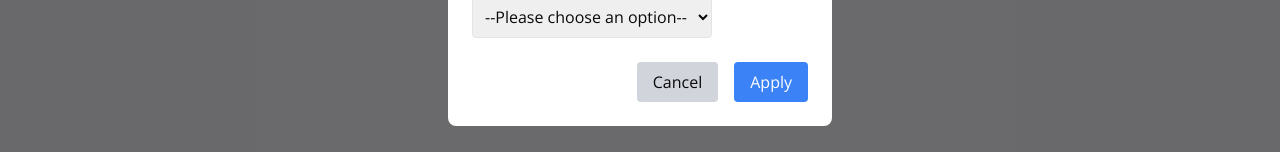
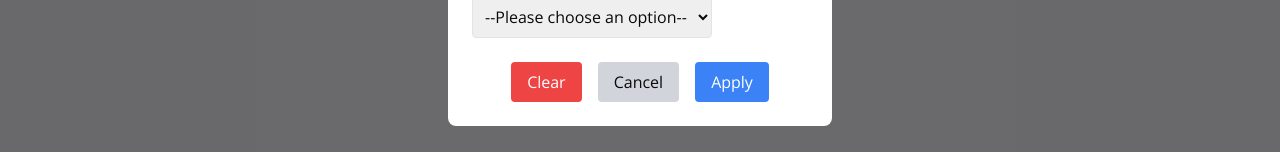
Before and after one commit to jgoyk/WorkoutTracker, a React (Vite) app in the folder frontend/: page /exercises in a window 1280 px wide. Both pictures are taken after a click on the button "Filter". Shown: the part 539-691 px from the top of the page. Built offline with nearby package versions, Linux system fonts and the light colour scheme; no server answers.

Commit message:
Filter & Search functions work together, and filter state is saved/can be cleared

```diff
--- a/frontend/src/components/FilterPopup.jsx
+++ b/frontend/src/components/FilterPopup.jsx
@@ -1,6 +1,6 @@
-import React, { useState } from "react";
+import React, { useState, useEffect } from "react";
 
-const FilterPopup = ({ onApply, onClose }) => {
+const FilterPopup = ({ initialFilters, onApply, onClose }) => {
   const [filters, setFilters] = useState({
     category: "",
     level: "",
@@ -9,6 +9,11 @@ const FilterPopup = ({ onApply, onClose }) => {
     equipment: "",
   });
 
+  useEffect(() => {
+    if (initialFilters) {
+      setFilters(initialFilters);
+    }
+  }, [initialFilters]);
 
   const handleInputChange = (e) => {
     const { name, value } = e.target;
@@ -18,6 +23,15 @@ const FilterPopup = ({ onApply, onClose }) => {
   const handleApplyFilters = () => {
     onApply(filters);
     onClose();
+  };
+  const handleClearFilters = () => {
+    setFilters({
+        category: "",
+        level: "",
+        force: "",
+        mechanic: "",
+        equipment: "",
+    });
   };
 
   return (
@@ -84,7 +98,13 @@ const FilterPopup = ({ onApply, onClose }) => {
             </select>
           </div>
         </div>
-        <div className="mt-6 flex justify-end space-x-4">
+        <div className="mt-6 flex justify-center space-x-4">
+            <button
+                onClick={handleClearFilters}
+                className="px-4 py-2 bg-red-500 text-white rounded"
+            >
+                Clear
+            </button>
             <button onClick={onClose} className="px-4 py-2 bg-gray-300 rounded">
                 Cancel
             </button>
--- a/frontend/src/routes/exercises.jsx
+++ b/frontend/src/routes/exercises.jsx
@@ -9,33 +9,22 @@ function Exercises() {
   const { exercises } = useContext(ExerciseContext);
   const [filteredExercises, setFilteredExercises] = useState(exercises);
   const [showFilterPopup, setShowFilterPopup] = useState(false);
+  const [filters, setFilters] = useState({});
   const [pageNum, setPageNum] = useState(1);
   const [searchItem, setSearchItem] = useState('');
 
   useEffect(() => {
-    if (exercises) {
-      setFilteredExercises(exercises);
+    if (!exercises) return;
+
+    let result = exercises;
+
+    if (searchItem) {
+      result = result.filter((exercise) =>
+        exercise.name.toLowerCase().includes(searchItem.toLowerCase())
+      );
     }
-  }, [exercises]);
-
-  const handleInputChange = (e) => {
-    const searchTerm = e.target.value;
-    setSearchItem(searchTerm)
-    const filteredItems = exercises.filter((exercise) =>
-      exercise.name.toLowerCase().includes(searchTerm.toLowerCase())
-    );
-
-    setFilteredExercises(filteredItems);
-  }
-
-  const handleApplyFilters = (filters) => {
-    const areAllFiltersEmpty = Object.values(filters).every((value) => !value);
-    if (areAllFiltersEmpty) {
-      setFilteredExercises(exercises);
-      return;
-    }
-
-    const filtered = exercises.filter((exercise) => {
+    if (filters && Object.values(filters).some((value) => value)) {
+      result = result.filter((exercise) => {
         return (
           (!filters.category || exercise.category === filters.category) &&
           (!filters.level || exercise.level === filters.level) &&
@@ -44,12 +33,21 @@ function Exercises() {
           (!filters.equipment || exercise.equipment === filters.equipment)
         );
       });
+    }
 
+    setFilteredExercises(result);
+  }, [exercises, searchItem, filters]);
 
-    setFilteredExercises(filtered);
+  const handleInputChange = (e) => {
+    setSearchItem(e.target.value);
   };
 
-  console.log(exercises);
+  const handleApplyFilters = (newFilters) => {
+    setFilters(newFilters);
+    setShowFilterPopup(false);
+  };
+
+  //console.log(exercises);
 
 
   return (
@@ -85,13 +83,14 @@ function Exercises() {
       </div>
       <div className="grid grid-cols-1 sm:grid-cols-2 lg:grid-cols-3 xl:grid-cols-4 gap-2 p-4">
         {filteredExercises.filter((filteredItem, index) => index < pageNum*8 && index>(pageNum-1)*8-1).map((exerciseData, idx) => (
-          <ExerciseDisplay exercise={exerciseData}/>
+          <ExerciseDisplay exercise={exerciseData} key={idx}/>
         ))}
       </div>
       {showFilterPopup && (
         <FilterPopup
           onApply={handleApplyFilters}
           onClose={() => setShowFilterPopup(false)}
+          initialFilters={filters}
         />
       )}
     </div>
```
Lines whose indentation alone changed are shown as unchanged.
